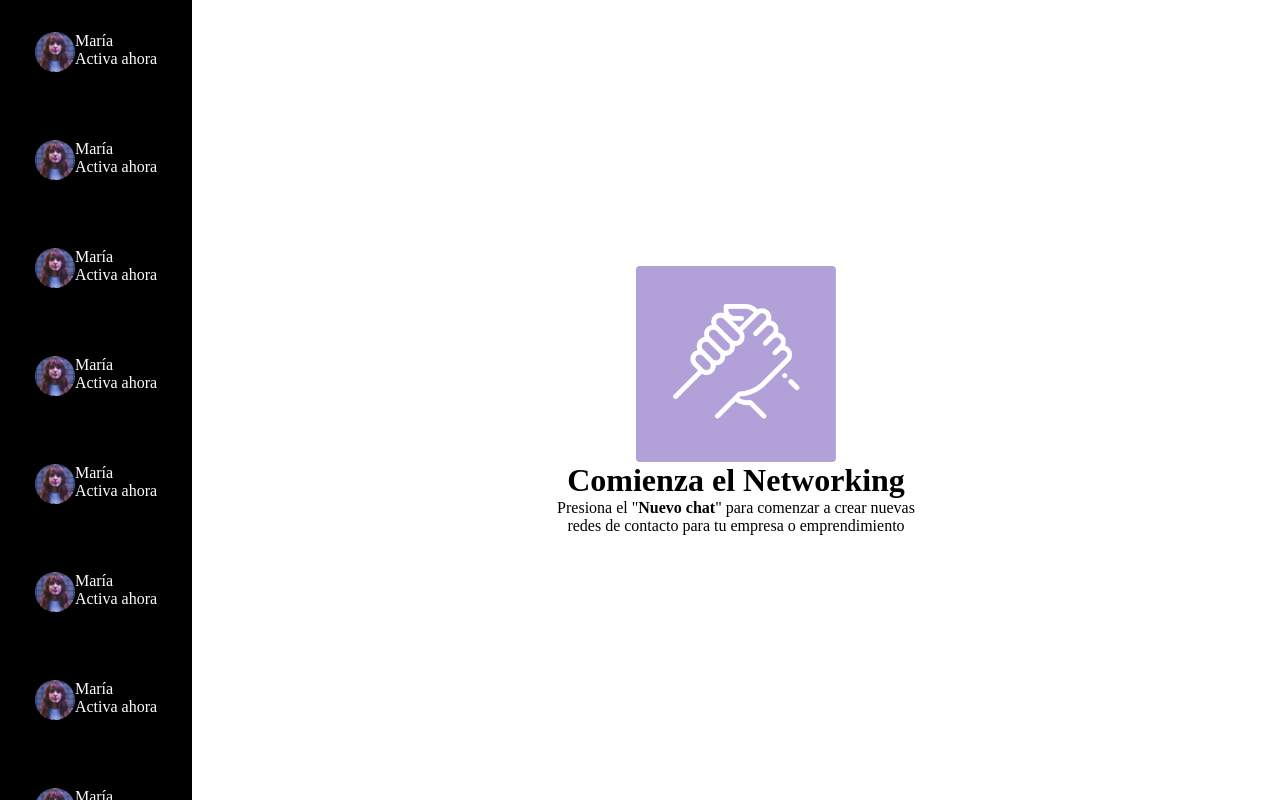
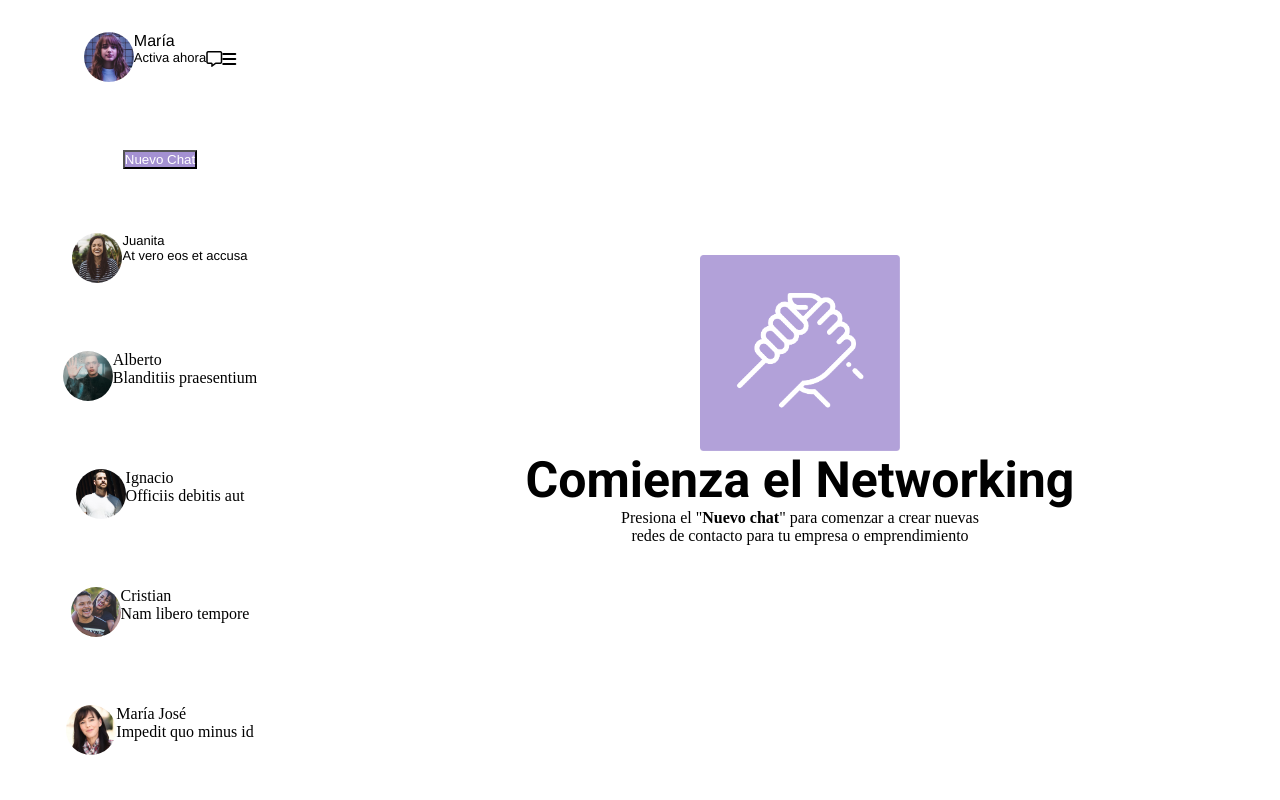
Before and after one commit to chgeiser/FlexBoxTest, a plain HTML site: page index.html in a window 1280 px wide. Drawn offline with nearby package versions, Linux system fonts and the light colour scheme.

Commit message:
mejoras 1

```diff
--- a/assets/css/style.css
+++ b/assets/css/style.css
@@ -3,7 +3,7 @@
     padding: 0
 }
 
-.boxes{
+/*.boxes{
     display: flex;
     justify-content: center;
     flex-wrap: wrap;
@@ -26,7 +26,7 @@
     height: 100vh;
     align-items: end;
 
-}
+}*/
 
 .content{
     display: flex;
@@ -45,19 +45,31 @@ menu{
 }
 
 ul{
-    background-color: black;
+    background-color: white;
     align-items: center;
-    color: white;
+    color: black;
     display: flex;
     flex-direction: column;
-    width: 15vw;
+    width: 25vw;
     height: 100vh;
     overflow-y: scroll;
 }
 
 li{
     list-style: none;
+    border:1px;
     padding: 2rem;
+}
+
+li button{
+    background-color: #A491D2;
+    color: white;
+}
+
+.iconos{
+    display: flex;
+    justify-content: end;
+    align-items: center;
 }
 
 .main-container{
@@ -74,8 +86,8 @@ li{
 }
 
 li img {
-      width: 40px;
-      height: 40px;
+      width: 50px;
+      height: 50px;
       border-radius: 50%;
       object-fit: cover;
     }
@@ -84,3 +96,27 @@ li img {
     display: flex;
 
 }
+
+h1{
+    font-family: "Roboto";
+    font-size: 50px;
+}
+
+/*.container p{
+    font-family: "Roboto";
+    font-size: 40px;
+}*/
+
+/*.text-container p{
+    font-family: Verdana, Geneva, Tahoma, sans-serif;
+    font-size: 15px;
+}*/
+
+.title{
+    font-family: 'Franklin Gothic Medium', 'Arial Narrow', Arial, sans-serif;
+    font-size: medium;
+}
+.subtitles{
+    font-family: 'Franklin Gothic Medium', 'Arial Narrow', Arial, sans-serif;
+    font-size: small;
+}
--- a/index.html
+++ b/index.html
@@ -3,7 +3,15 @@
 <head>
     <meta charset="UTF-8">
     <meta name="viewport" content="width=device-width, initial-scale=1.0">
-    <link rel="stylesheet" href="./assets/css/style.css">
+    <script src="https://cdn.jsdelivr.net/npm/@popperjs/core@2.11.8/dist/umd/popper.min.js" integrity="sha384-I7E8VVD/ismYTF4hNIPjVp/Zjvgyol6VFvRkX/vR+Vc4jQkC+hVqc2pM8ODewa9r" crossorigin="anonymous"></script>
+    <link rel="stylesheet" href="assets/css/style.css">
+    <script
+      src="https://kit.fontawesome.com/d2fc4a7a3e.js"
+      crossorigin="anonymous"
+    ></script>
+    <link rel="preconnect" href="https://fonts.googleapis.com">
+    <link rel="preconnect" href="https://fonts.gstatic.com" crossorigin>
+    <link href="https://fonts.googleapis.com/css2?family=Raleway:ital,wght@0,700;1,700&family=Roboto:ital,wght@0,100..900;1,100..900&display=swap" rel="stylesheet">
     <title>Menú</title>
 </head>
 <body>
@@ -12,126 +20,87 @@
         <ul>
             <li class="container">
                 <div class="box-container">
-                <img src="./assets/img/maria.jpg"></div>
+                    <img src="./assets/img/maria.jpg" class="img-thumbnail"></div>
                 <div class="text-container">
-                    María
-                <p>Activa ahora</p>
+                    <p class="title">María</p>
+                    <p class="subtitles">Activa ahora</p>
+                </div>
+                <div class="iconos">
+                    <i class="fa-regular fa-message"></i>
+
+                    <i class="fa-solid fa-bars"></i>
+                </div>
+            </li>
+            <li>
+                <button type="button" class="btn btn-primary">Nuevo Chat</button>
+            </li>
+            <li class="container">
+                <div class="box-container">
+                <img src="./assets/img/Screen Shot 2018-11-28 at 15.27.14.jpg"></div>
+                <div class="text-container">
+                    <p class="subtitles">Juanita</p>
+                    <p class="subtitles">At vero eos et accusa</p>
                 </div>
             </li>
             <li class="container">
                 <div class="box-container">
-                <img src="./assets/img/maria.jpg"></div>
+                <img src="./assets/img/Screen Shot 2018-11-28 at 15.32.16.jpg"></div>
                 <div class="text-container">
-                    María
-                <p>Activa ahora</p>
+                    Alberto
+                <p>Blanditiis praesentium</p>
                 </div>
             </li>
             <li class="container">
                 <div class="box-container">
-                <img src="./assets/img/maria.jpg"></div>
+                <img src="./assets/img/Screen Shot 2018-11-28 at 15.30.34.jpg"></div>
                 <div class="text-container">
-                    María
-                <p>Activa ahora</p>
+                    Ignacio
+                <p>Officiis debitis aut</p>
                 </div>
             </li>
             <li class="container">
                 <div class="box-container">
-                <img src="./assets/img/maria.jpg"></div>
+                <img src="./assets/img/Screen Shot 2018-11-28 at 15.28.30.jpg"></div>
                 <div class="text-container">
-                    María
-                <p>Activa ahora</p>
+                    Cristian
+                <p>Nam libero tempore</p>
                 </div>
             </li>
             <li class="container">
                 <div class="box-container">
-                <img src="./assets/img/maria.jpg"></div>
+                <img src="./assets/img/Screen Shot 2018-11-28 at 15.32.44.jpg"></div>
                 <div class="text-container">
-                    María
-                <p>Activa ahora</p>
+                    María José
+                <p>Impedit quo minus id</p>
                 </div>
             </li>
             <li class="container">
                 <div class="box-container">
-                <img src="./assets/img/maria.jpg"></div>
+                <img src="./assets/img/Screen Shot 2018-11-28 at 15.31.09.jpg"></div>
                 <div class="text-container">
-                    María
-                <p>Activa ahora</p>
+                    Gonzalo
+                <p>At vero eos accusa</p>
                 </div>
             </li>
             <li class="container">
                 <div class="box-container">
-                <img src="./assets/img/maria.jpg"></div>
+                <img src="./assets/img/Screen Shot 2018-11-28 at 15.30.54.jpg"></div>
                 <div class="text-container">
-                    María
-                <p>Activa ahora</p>
+                    Juan Pablo
+                <p>Necessitatibus seape</p>
                 </div>
             </li>
             <li class="container">
                 <div class="box-container">
-                <img src="./assets/img/maria.jpg"></div>
+                <img src="./assets/img/Screen Shot 2018-11-28 at 15.28.04.jpg"></div>
                 <div class="text-container">
-                    María
-                <p>Activa ahora</p>
-                </div>
-            </li>
-            <li class="container">
-                <div class="box-container">
-                <img src="./assets/img/maria.jpg"></div>
-                <div class="text-container">
-                    María
-                <p>Activa ahora</p>
-                </div>
-            </li>
-            <li class="container">
-                <div class="box-container">
-                <img src="./assets/img/maria.jpg"></div>
-                <div class="text-container">
-                    María
-                <p>Activa ahora</p>
-                </div>
-            </li>
-            <li class="container">
-                <div class="box-container">
-                <img src="./assets/img/maria.jpg"></div>
-                <div class="text-container">
-                    María
-                <p>Activa ahora</p>
-                </div>
-            </li>
-            <li class="container">
-                <div class="box-container">
-                <img src="./assets/img/maria.jpg"></div>
-                <div class="text-container">
-                    María
-                <p>Activa ahora</p>
-                </div>
-            </li>
-            <li class="container">
-                <div class="box-container">
-                <img src="./assets/img/maria.jpg"></div>
-                <div class="text-container">
-                    María
-                <p>Activa ahora</p>
-                </div>
-            </li>
-            <li class="container">
-                <div class="box-container">
-                <img src="./assets/img/maria.jpg"></div>
-                <div class="text-container">
-                    María
-                <p>Activa ahora</p>
-                </div>
-            </li>
-            <li class="container">
-                <div class="box-container">
-                <img src="./assets/img/maria.jpg"></div>
-                <div class="text-container">
-                    María
-                <p>Activa ahora</p>
+                    Magdalena
+                <p>Ut et voluptates</p>
                 </div>
             </li>
         </ul>
     </menu>
+
         <div class="content-p">
             <img src="./assets/img/hand.png" width="200px">
             <h1>Comienza el Networking</h1>
@@ -141,5 +110,8 @@
         </div>
 
     </div>
+
+    <script src="https://cdn.jsdelivr.net/npm/bootstrap@5.3.7/dist/js/bootstrap.min.js" integrity="sha384-7qAoOXltbVP82dhxHAUje59V5r2YsVfBafyUDxEdApLPmcdhBPg1DKg1ERo0BZlK" crossorigin="anonymous"></script>
+
 </body>
 </html>
```
